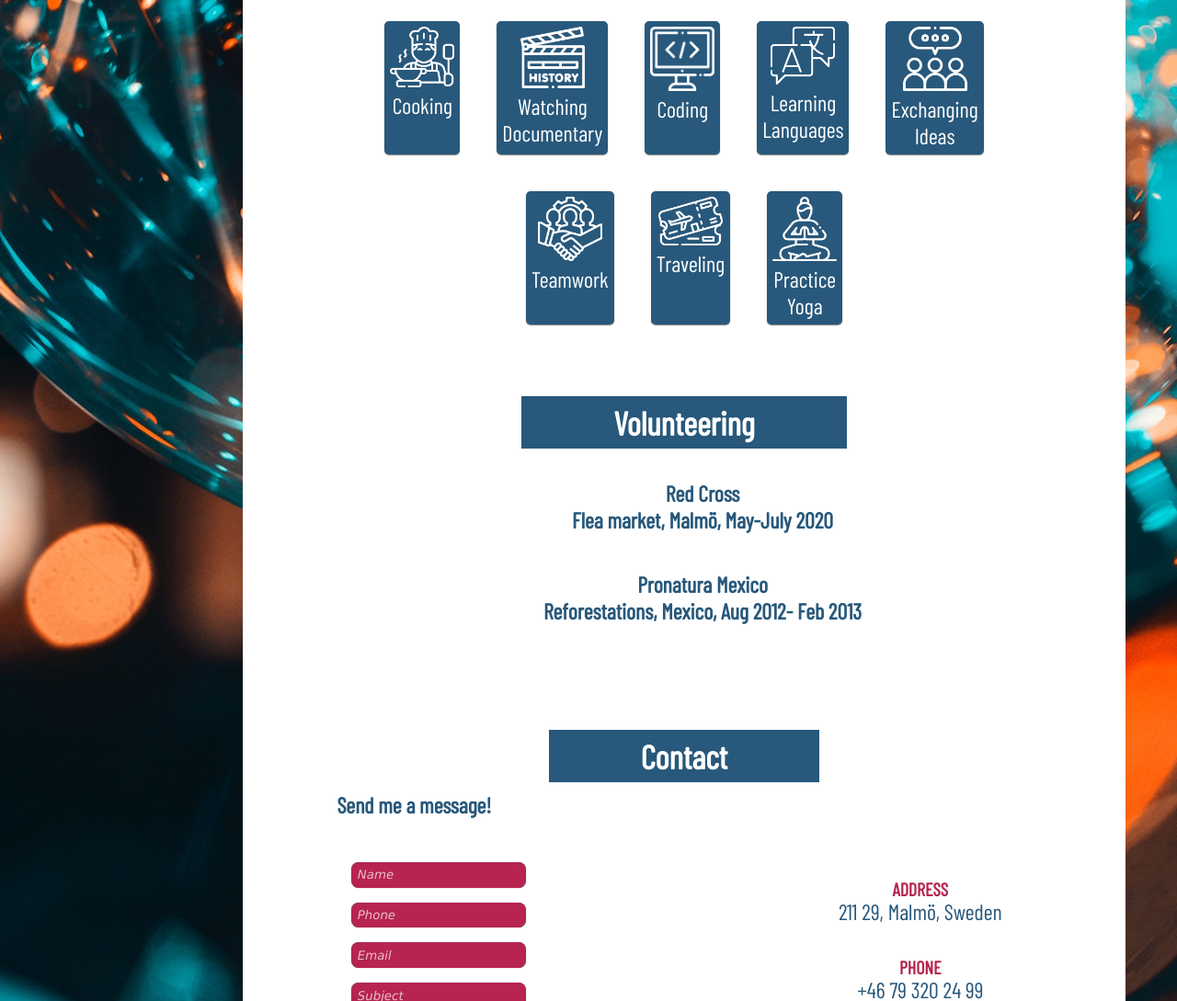
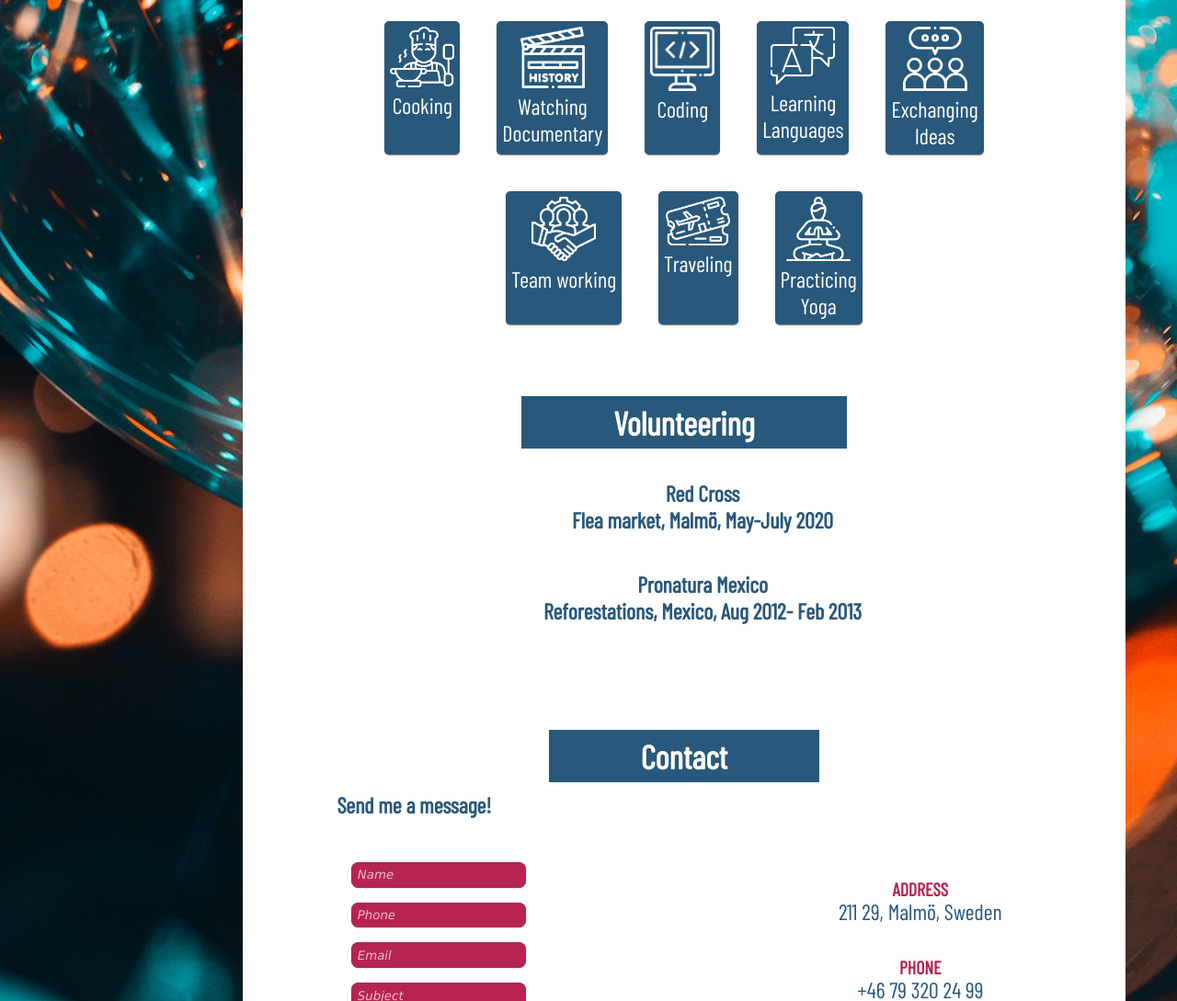
Before and after one commit to MarleneValle/Pages, a plain HTML site: page index.html in a window 1280 px wide. Shown: the part 4666-5755 px from the top of the page at 92% size. Drawn offline with nearby package versions, Linux system fonts and the light colour scheme; a web font is replaced by a local one.

Commit message:
Update index.html

```diff
--- a/index.html
+++ b/index.html
@@ -249,7 +249,7 @@
                     </div>
                     <div class="hobbie-icon">
                         <img src="icons/teamwork.png" alt="">
-                        <span>Teamwork</span>
+                        <span>Team working</span>
                     </div>
                     <div class="hobbie-icon">
                         <img src="icons/travel.png" alt="">
@@ -257,7 +257,7 @@
                     </div>
                     <div class="hobbie-icon">
                         <img src="icons/yoga.png" alt="">
-                        <span>Practice <br> Yoga</span>
+                        <span>Practicing <br> Yoga</span>
                     </div>
 
                 </div>
```
